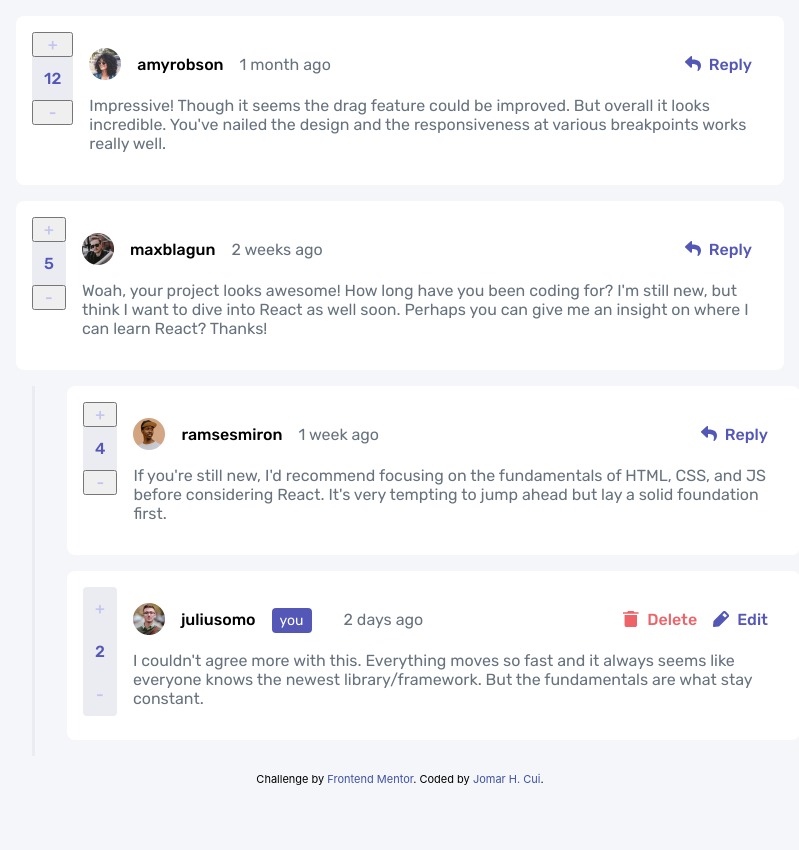
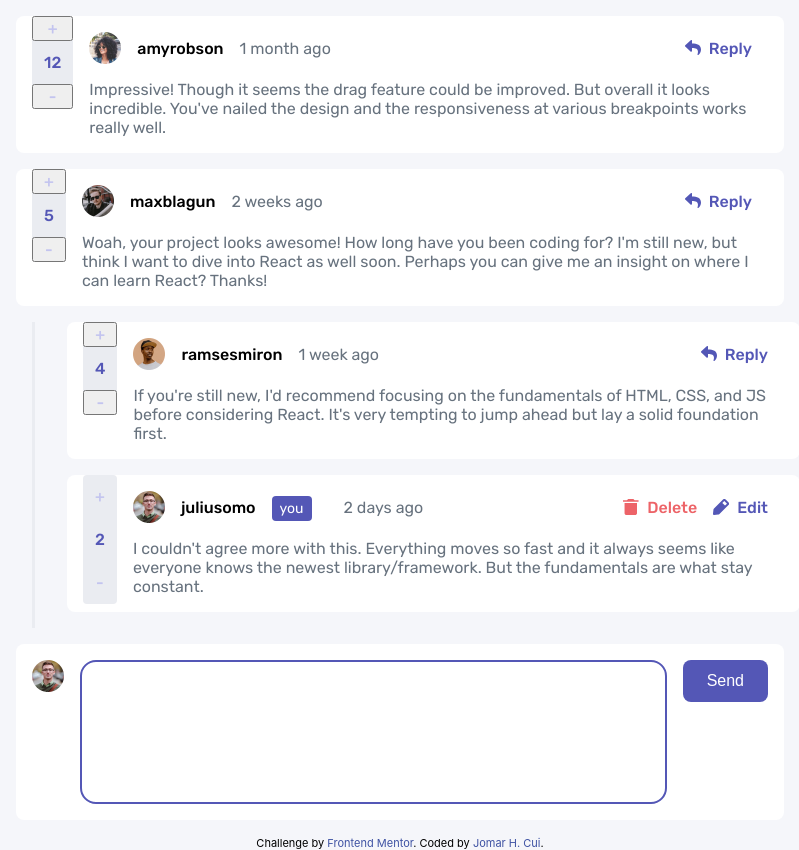
Before and after one commit to jomarcui/react-next-interactive-comment-section, a Next.js app: page / in a window 1280 px wide. Shown: the whole page, without its empty margins (240-1039 px from the left). Before the commit the page ends 800 px from the top, so only its background shows below. Built offline with nearby package versions, Linux system fonts and the light colour scheme.

Commit message:
🚧 Can now post new comments

```diff
--- a/components/comment/comment.styles.ts
+++ b/components/comment/comment.styles.ts
@@ -1,4 +1,5 @@
 import styled, { css } from "styled-components";
+
 import { Colors } from "../../enums/colors";
 
 //#region Mixins
@@ -8,7 +9,7 @@ const commentContainer = css`
   border-radius: 0.5rem;
   display: flex;
   margin-bottom: 1rem;
-  padding: 1rem;
+  padding: 0 1rem;
   width: 100%;
 `;
 
@@ -81,20 +82,6 @@ export const Content = styled.div`
   color: ${Colors.GRAYISH_BLUE};
   font: 400 1rem "Rubik";
   margin: 1rem;
-
-  textarea {
-    border: 0.125rem solid ${Colors.MODERATE_BLUE};
-    border-radius: 1rem;
-    display: block;
-    color: ${Colors.DARK_BLUE};
-    font: 400 1rem "Rubik";
-    line-height: 1.5rem;
-    height: 9rem;
-    margin: 1rem 0;
-    padding: 1rem;
-    resize: none;
-    width: 100%;
-  }
 `;
 
 export const FlexBoxCol = styled.div`
@@ -217,6 +204,28 @@ export const Li = styled.li`
   }
 `;
 
+export const NewComment = styled.div`
+  ${commentContainer}
+
+  form {
+    display: flex;
+    width: 100%;
+
+    .user-avatar-container {
+      margin: 1rem 0;
+    }
+
+    .comment-text-container {
+      flex-grow: 1;
+      /* padding: 0 1rem; */
+    }
+
+    .button-container {
+      margin: 1rem 0;
+    }
+  }
+`;
+
 export const ReplyForm = styled.form`
   ${commentContainer}
 
@@ -260,6 +269,20 @@ export const ReplyUlContainer = styled.ul`
   width: 100%;
 `;
 
+export const Textarea = styled.textarea`
+  border: 0.125rem solid ${Colors.MODERATE_BLUE};
+  border-radius: 1rem;
+  display: flex;
+  color: ${Colors.DARK_BLUE};
+  font: 400 1rem "Rubik";
+  line-height: 1.5rem;
+  height: 9rem;
+  margin: 1rem;
+  padding: 1rem;
+  resize: none;
+  width: calc(100% - 2rem);
+`;
+
 export const Ul = styled.ul`
   list-style: none;
   padding: 0;
--- a/components/comment/comment.tsx
+++ b/components/comment/comment.tsx
@@ -39,8 +39,12 @@ const Comment = ({
   const [replyText, setReplyText] = useState<string>("");
   const [replying, setReplying] = useState(false);
 
-  const decreaseScore = () => {
+  const handleClickDecreaseScore = () => {
     setScore(false);
+  }
+
+  const handleClickIncreaseScore = () => {
+    setScore(true);
   }
 
   const handleChangeReplyText = (e: React.ChangeEvent<HTMLTextAreaElement>) => {
@@ -70,10 +74,6 @@ const Comment = ({
     setReplying(false);
   };
 
-  const increaseScore = () => {
-    setScore(true);
-  }
-
   const setScore = (increment: boolean) => {
     const isReply = !!replyingTo;
     let newScore = score;
@@ -94,9 +94,9 @@ const Comment = ({
       <Styles.Comment>
         <div>
           <div className="score">
-            <button className="button" onClick={increaseScore}>+</button>
+            <button className="button" onClick={handleClickIncreaseScore}>+</button>
             <div className="value">{score}</div>
-            <button className="button" onClick={decreaseScore}>-</button>
+            <button className="button" onClick={handleClickDecreaseScore}>-</button>
           </div>
         </div>
         <div className="details">
--- a/components/comment/list.tsx
+++ b/components/comment/list.tsx
@@ -4,7 +4,7 @@ import * as Styles from "./comment.styles";
 import * as Types from "../../types/comment";
 
 import Comment from "./comment";
-import MyComment from "./mycomment";
+import Mine from "./mine";
 
 type CommentsProps = {
   comments: Types.Comment[];
@@ -138,7 +138,7 @@ const Comments = ({ comments, currentUser, setComments }: CommentsProps) => {
         submitEditedComment,
         submitEditedReply,
       };
-      return <MyComment props={myCommentProps} />;
+      return <Mine props={myCommentProps} />;
     }
 
     const commentProps = {
--- a/components/comment/mycomment.tsx
+++ b/components/comment/mine.tsx
@@ -23,7 +23,7 @@ type CommentProps = {
   };
 };
 
-const MyComment = ({
+const Mine = ({
   props: {
     comment,
     deleteReply,
@@ -157,7 +157,7 @@ const MyComment = ({
         {editing && (
           <Styles.Content>
             <form onSubmit={handleSubmitUpdateComment}>
-              <textarea
+              <Styles.Textarea
                 onChange={handleChangeComment}
                 title="Your comment"
                 value={myComment}
@@ -195,4 +195,4 @@ const MyComment = ({
   );
 };
 
-export default MyComment;
+export default Mine;
--- /dev/null
+++ b/components/comment/new.tsx
@@ -0,0 +1,66 @@
+import React, { useState } from "react";
+import Image from "next/image";
+
+import * as Styles from "./comment.styles";
+import * as Types from "../../types/comment";
+
+type NewProps = {
+  currentUser: Types.User;
+  submitComment: (comment: Types.Comment) => void;
+};
+
+const New = ({
+  currentUser,
+  submitComment,
+}: NewProps) => {
+  const {
+    image: { webp },
+    username,
+  } = currentUser;
+
+  const [commentText, setCommentText] = useState<string>("");
+
+  const handleChangeCommentText = (
+    e: React.ChangeEvent<HTMLTextAreaElement>
+  ) => {
+    setCommentText(e.currentTarget.value);
+  };
+
+  const handleSubmitCommentForm = (e: React.FormEvent<HTMLFormElement>) => {
+    e.preventDefault();
+
+    const newCommentData: Types.Comment = {
+      content: commentText,
+      createdAt: new Date(Date.now()).toLocaleDateString(),
+      id: new Date().getTime().toString(),
+      replies: [],
+      score: 0,
+      user: currentUser
+    }
+
+    submitComment(newCommentData);
+
+    setCommentText("");
+  };
+
+  return (
+    <Styles.NewComment>
+      <form onSubmit={handleSubmitCommentForm}>
+        <div className="user-avatar-container">
+          <Image alt={username} height={32} src={webp} width={32} />
+        </div>
+        <div className="comment-text-container">
+          <Styles.Textarea
+            onChange={handleChangeCommentText}
+            value={commentText}
+          />
+        </div>
+        <div className="button-container">
+          <Styles.FormButton align="end">Send</Styles.FormButton>
+        </div>
+      </form>
+    </Styles.NewComment>
+  );
+};
+
+export default New;
--- a/pages/index.tsx
+++ b/pages/index.tsx
@@ -10,6 +10,7 @@ import * as Styles from "./index.styles";
 import data from "../data/data.json";
 
 import Comments from "../components/comment/list";
+import NewComment from "../components/comment/new";
 
 const LOCAL_STORAGE_KEY = "comments";
 
@@ -47,6 +48,12 @@ const Home: NextPage = () => {
   });
   const [loading, setLoading] = useState(true);
 
+  const submitComment = (comment: Types.Comment) => {
+    const updatedComments = [...comments, comment];
+
+    setComments(updatedComments);
+  };
+
   useEffect(() => {
     setLoading(true);
 
@@ -71,7 +78,12 @@ const Home: NextPage = () => {
       </Head>
 
       <Styles.Main>
-        <Comments comments={comments} currentUser={currentUser} setComments={setComments} />
+        <Comments
+          comments={comments}
+          currentUser={currentUser}
+          setComments={setComments}
+        />
+        <NewComment currentUser={currentUser} submitComment={submitComment} />
       </Styles.Main>
 
       <footer className={styles.attribution}>
```
